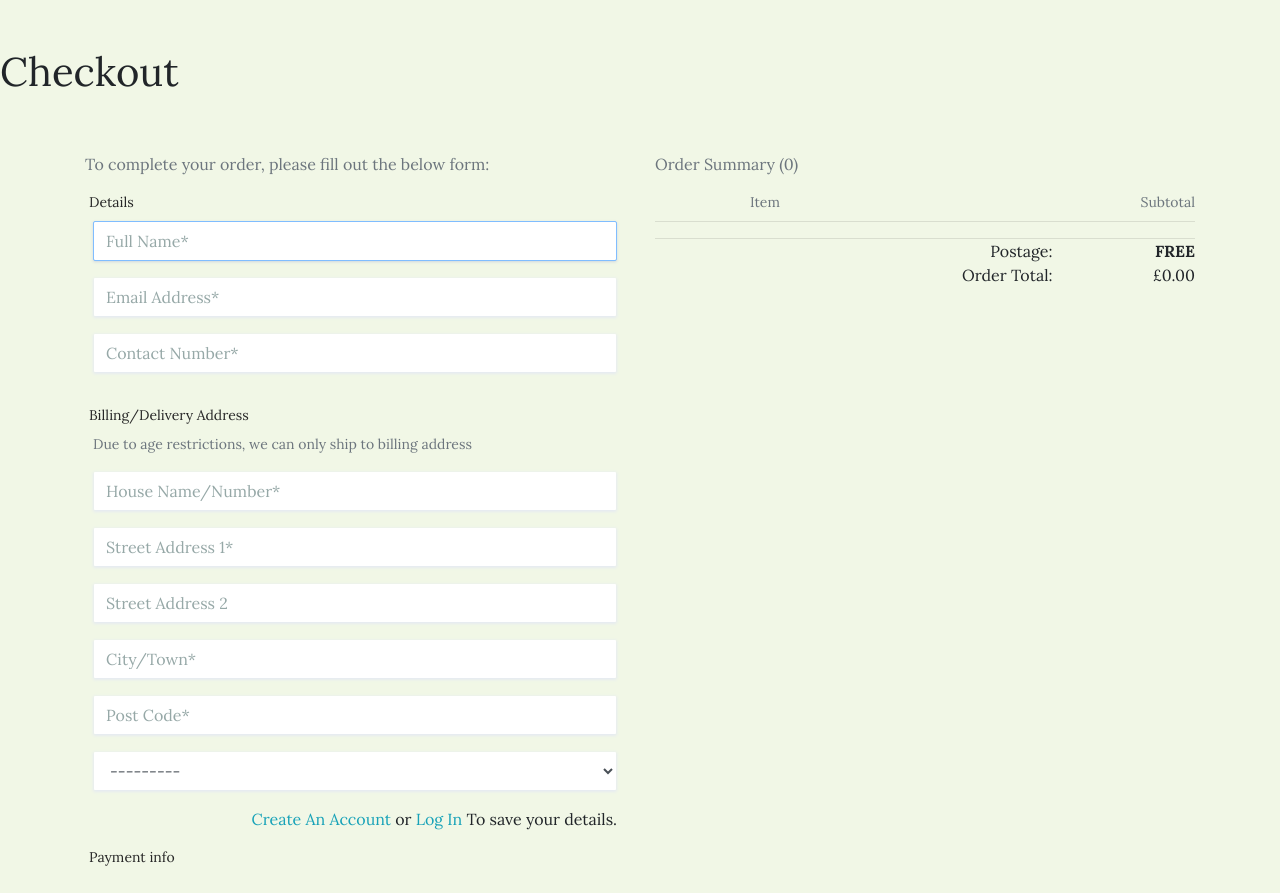
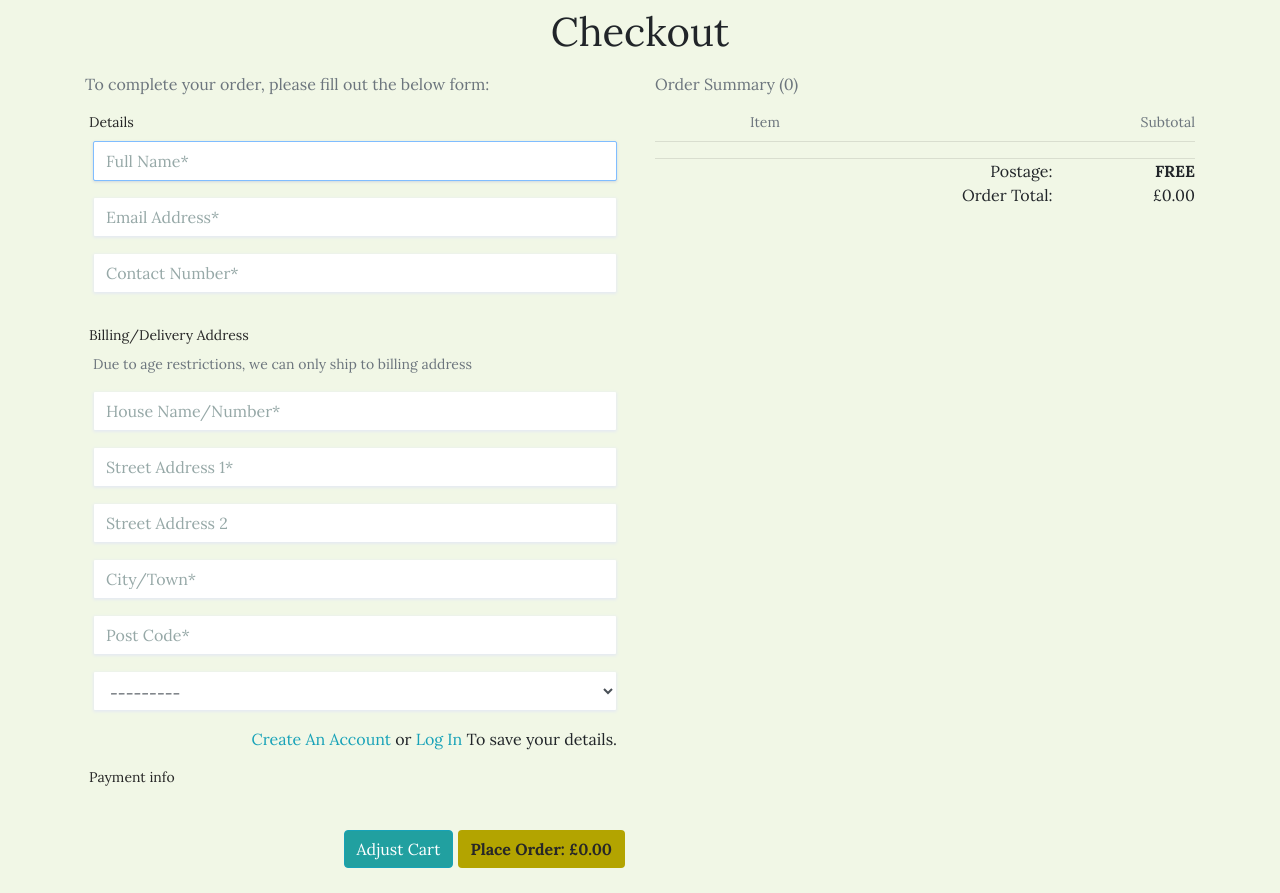
Before and after one commit to roomacarthur/winos_den, a Django app: template checkout/templates/checkout/checkout.html in a window 1280 px wide. Shown: the part 82-975 px from the top of the page. Run offline with Django 3.2, Linux system fonts and the light colour scheme; the template is opened without the code that fills it: values that come from a table or form of the project are taken from there, others are empty; some libraries are stand-ins or nearby versions.

Commit message:
updated off styling attr

```diff
--- a/checkout/templates/checkout/checkout.html
+++ b/checkout/templates/checkout/checkout.html
@@ -10,7 +10,7 @@
 Checkout
 {% endblock %}
 {% block content_header %}
-<h1 class="py-5">Checkout</h1>
+<h1 class="py-2 text-center">Checkout</h1>
 {% endblock %}
 {% block content %}
 <div class="container">
```
